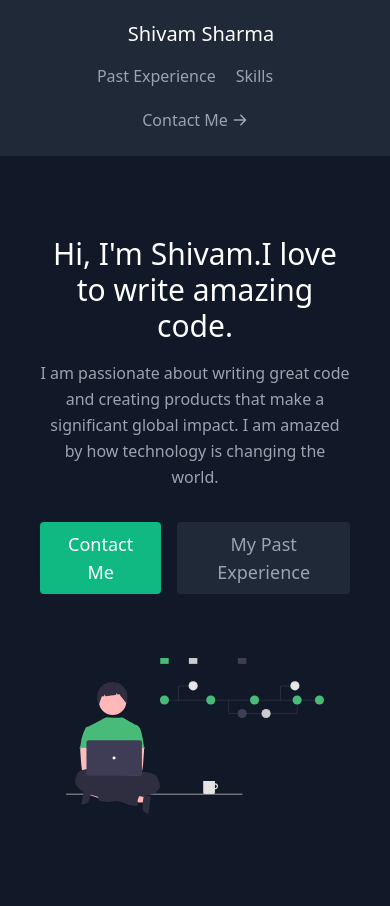
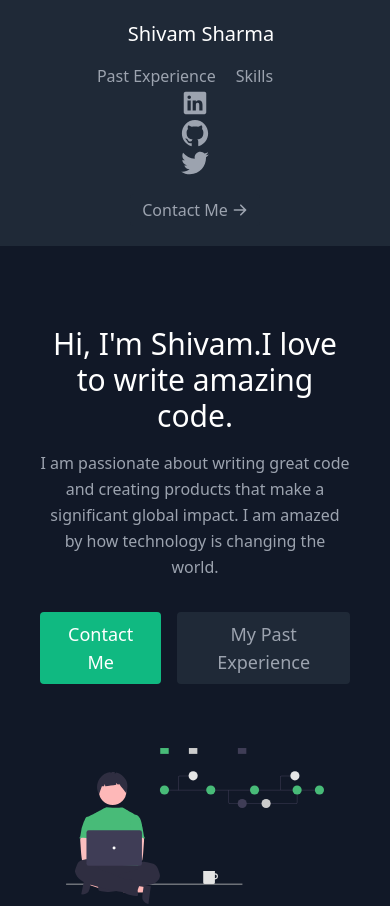
Before and after one commit to shivam01912/portfolio, a React (Create React App) app: page / in a window 390 px wide. Shown: the top 906 px of the page. Built offline with nearby package versions, Linux system fonts and the light colour scheme.

Commit message:
added media icons

```diff
--- a/src/components/Contact.js
+++ b/src/components/Contact.js
@@ -1,32 +1,66 @@
 import React from "react";
+import { PhoneIcon } from "@heroicons/react/solid";
 
 export default function Contact() {
-  const [name, setName] = React.useState("");
-  const [email, setEmail] = React.useState("");
-  const [message, setMessage] = React.useState("");
+  // const [name, setName] = React.useState("");
+  // const [email, setEmail] = React.useState("");
+  // const [message, setMessage] = React.useState("");
 
-  function encode(data) {
-    return Object.keys(data)
-      .map(
-        (key) => encodeURIComponent(key) + "=" + encodeURIComponent(data[key])
-      )
-      .join("&");
-  }
+  // function encode(data) {
+  //   return Object.keys(data)
+  //     .map(
+  //       (key) => encodeURIComponent(key) + "=" + encodeURIComponent(data[key])
+  //     )
+  //     .join("&");
+  // }
 
-  function handleSubmit(e) {
-    e.preventDefault();
-    fetch("/", {
-      method: "POST",
-      headers: { "Content-Type": "application/x-www-form-urlencoded" },
-      body: encode({ "form-name": "contact", name, email, message }),
-    })
-      .then(() => alert("Message sent!"))
-      .catch((error) => alert(error));
-  }
+  // function handleSubmit(e) {
+  //   e.preventDefault();
+  //   fetch("/", {
+  //     method: "POST",
+  //     headers: { "Content-Type": "application/x-www-form-urlencoded" },
+  //     body: encode({ "form-name": "contact", name, email, message }),
+  //   })
+  //     .then(() => alert("Message sent!"))
+  //     .catch((error) => alert(error));
+  // }
 
   return (
     <section id="contact" className="relative">
-      <div className="container px-5 py-10 mx-auto flex sm:flex-nowrap flex-wrap">
+      <div className="container px-5 py-10 mx-auto">
+        <div className="text-center mb-20">
+          <PhoneIcon className="w-10 inline-block mb-4" />
+          <h1 className="sm:text-4xl text-3xl font-medium title-font text-white mb-4">
+            Contact Me
+          </h1>
+          <div className="bg-gray-900 relative flex flex-wrap py-6 rounded shadow-md">
+            <div className="lg:w-1/3 px-6 mt-4 lg:mt-0">
+              <h2 className="title-font font-semibold text-white tracking-widest text-xs">
+                EMAIL
+              </h2>
+              <a className="text-indigo-400 leading-relaxed">
+                shivam01912@email.com
+              </a>
+            </div>
+            <div className="lg:w-1/3 px-6 mt-4 lg:mt-0">
+              <h2 className="title-font font-semibold text-white tracking-widest text-xs mt-4">
+                PHONE
+              </h2>
+              <p className="leading-relaxed">9034401912</p>
+            </div>
+            <div className="lg:w-1/3 px-6">
+              <h2 className="title-font font-semibold text-white tracking-widest text-xs">
+                ADDRESS
+              </h2>
+              <p className="mt-1">
+                Bengakuru <br />
+                Karnataka, India 560037
+              </p>
+            </div>
+          </div>
+        </div>
+      </div>
+      {/* <div className="container px-5 py-10 mx-auto flex sm:flex-nowrap flex-wrap">
         <div className="lg:w-2/3 md:w-1/2 bg-gray-900 rounded-lg overflow-hidden sm:mr-10 p-10 flex items-end justify-start relative">
           <iframe
             width="100%"
@@ -117,7 +151,7 @@ export default function Contact() {
             Submit
           </button>
         </form>
-      </div>
+      </div> */}
     </section>
   );
 }
--- a/src/components/Navbar.js
+++ b/src/components/Navbar.js
@@ -1,5 +1,11 @@
 import { ArrowRightIcon } from "@heroicons/react/solid";
 import React from "react";
+import { IoLogoTwitter, IoLogoLinkedin, IoLogoGithub } from 'react-icons/io'
+
+const iconStyle = {
+  marginLeft: '20px',
+  marginRight: '20px'
+};
 
 export default function Navbar() {
   return (
@@ -18,6 +24,21 @@ export default function Navbar() {
             Skills
           </a>
         </nav>
+        <a href="https://www.linkedin.com/in/shivam01912/"
+          target="_blank"
+          style={iconStyle}>
+          <IoLogoLinkedin icon={IoLogoLinkedin} size="30px"/>
+        </a>
+        <a href="https://github.com/shivam01912"
+          target="_blank"
+          style={iconStyle}>
+          <IoLogoGithub icon={IoLogoGithub} size="30px"/>
+        </a>
+        <a href="https://twitter.com/Shivam01912"
+          target="_blank"
+          style={iconStyle}>
+          <IoLogoTwitter icon={IoLogoTwitter} size="30px"/>
+        </a>
         <a
           href="#contact"
           className="inline-flex items-center bg-gray-800 border-0 py-1 px-3 focus:outline-none hover:bg-gray-700 rounded text-base mt-4 md:mt-0">
```
Also changed, not shown: package.json (+9 -2 lines), 20 other files (tests, documents, lock files or other folders).
